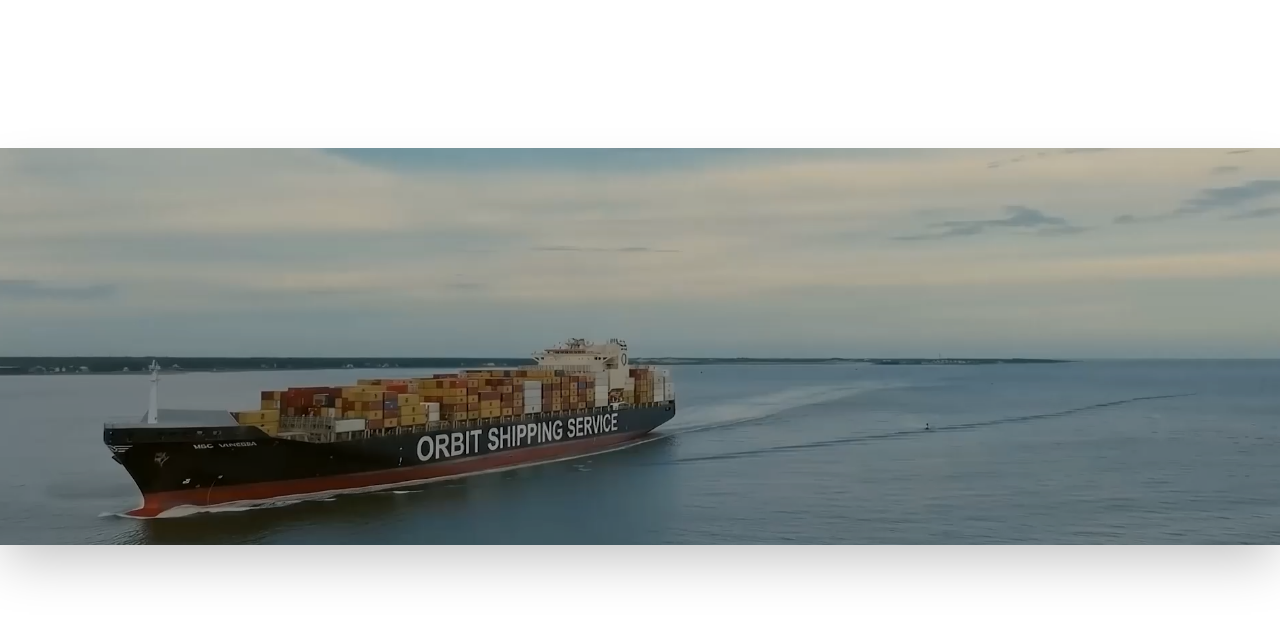
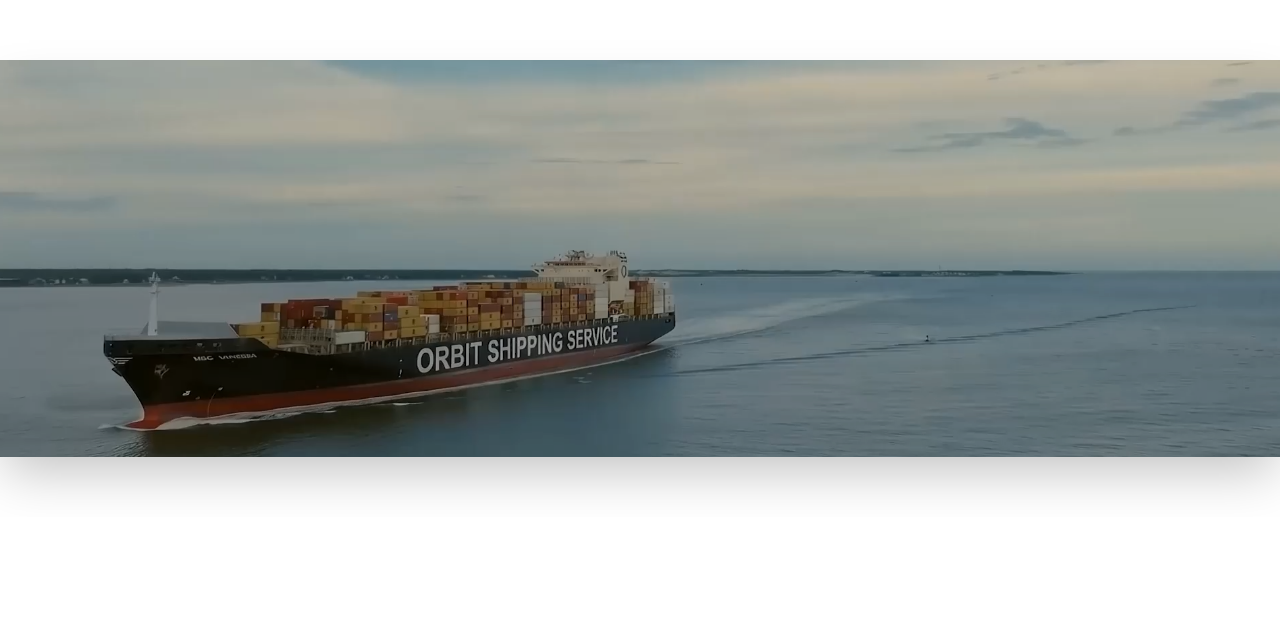
Before and after one commit to Bored008/ORBIT-SHIPPING-SERVICES, a Next.js app: page / in a window 1280 px wide. Shown: the part 1655-2274 px from the top of the page. Built offline with nearby package versions, Linux system fonts and the light colour scheme.

Commit message:
Fix double padding issue between sections

```diff
--- a/src/components/sections/home/FAQ.tsx
+++ b/src/components/sections/home/FAQ.tsx
@@ -59,7 +59,7 @@
   }, []);
 
   return (
-    <section ref={sectionRef} className="relative w-full flex justify-center py-[120px] bg-white overflow-hidden">
+    <section ref={sectionRef} className="relative w-full flex justify-center pt-[60px] pb-[120px] bg-white overflow-hidden">
 
       {/* Decorative Background Image */}
       <div className="absolute right-[-100px] bottom-[100px] w-[801px] h-[416px] pointer-events-none opacity-40 z-0">
--- a/src/components/sections/home/Services.tsx
+++ b/src/components/sections/home/Services.tsx
@@ -87,8 +87,8 @@
   }, []);
 
   return (
-    <section ref={sectionRef} className="w-full flex justify-center py-[120px] bg-white">
-      <div className="w-[1320px] flex flex-col gap-[32px]">
+    <section ref={sectionRef} className="w-full flex justify-center py-[60px] bg-white overflow-hidden">
+      <div className="w-[1320px] flex flex-col gap-[64px]">
 
         {/* Header Container */}
         <div ref={headerRef} className="w-full flex flex-row justify-between items-end">
--- a/src/components/sections/home/Testimonials.tsx
+++ b/src/components/sections/home/Testimonials.tsx
@@ -50,7 +50,7 @@
   }, []);
 
   return (
-    <section ref={sectionRef} className="w-full flex justify-center py-[120px] bg-white overflow-hidden">
+    <section ref={sectionRef} className="w-full flex justify-center py-[60px] bg-white overflow-hidden">
       <div className="w-full max-w-[1320px] flex flex-col gap-[64px] items-center">
 
         {/* Header Container */}
--- a/src/components/sections/home/TrackRecord.tsx
+++ b/src/components/sections/home/TrackRecord.tsx
@@ -162,7 +162,7 @@
   }, []);
 
   return (
-    <section className="w-full flex justify-center py-[120px] bg-white">
+    <section className="w-full flex justify-center pt-[120px] pb-[60px] bg-white">
       <div
         ref={containerRef}
         className="w-[1216px] flex flex-row justify-center items-start gap-[144px]"
```
